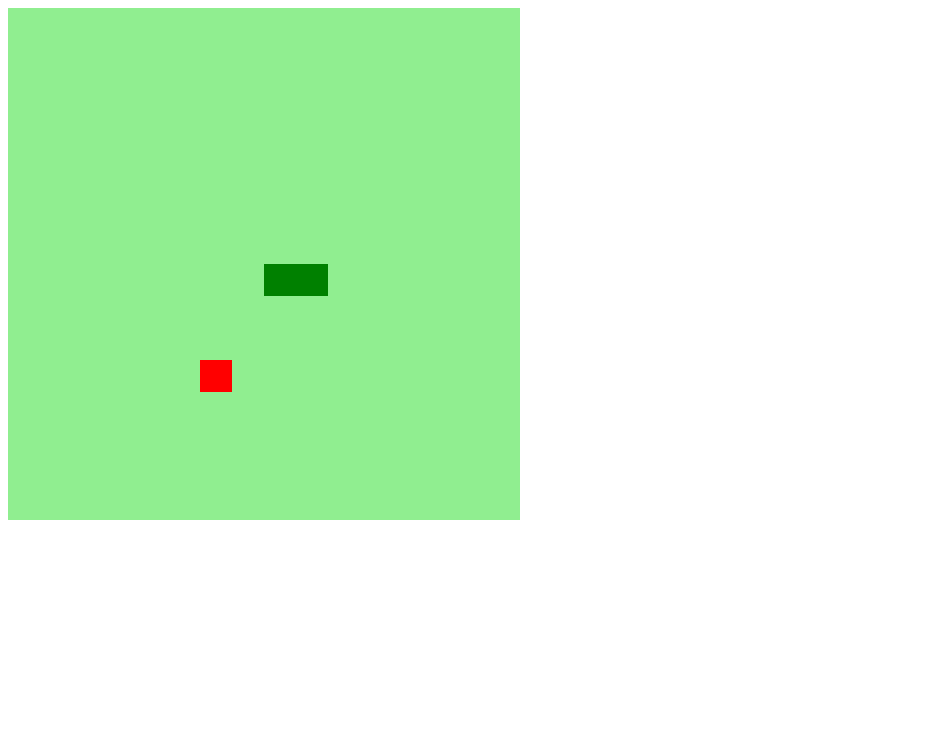
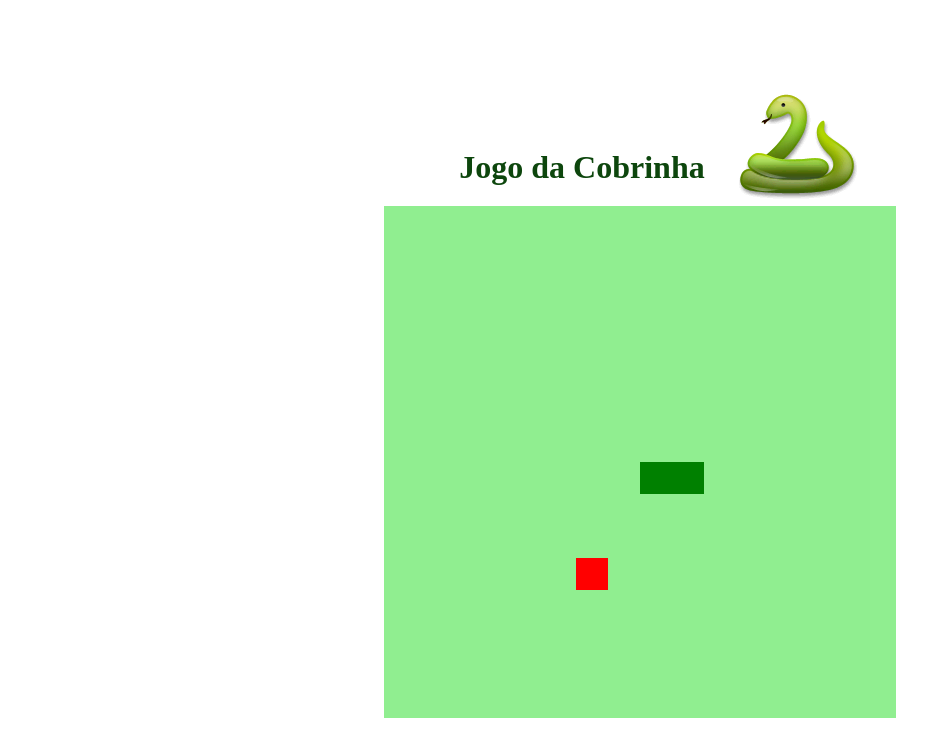
Before and after one commit to joseffreitasjr/Web-Developer, a plain HTML site: page Snake Game/index.html in a window 1280 px wide. Shown: the whole page, without its empty margins (0-951 px from the left). Drawn offline with Linux system fonts and the light colour scheme.

Commit message:
Add de imagem, formatação de estilo e correção erro no código para direcionar a cobrinha

```diff
--- a/Snake Game/index.html
+++ b/Snake Game/index.html
@@ -9,6 +9,7 @@
     <title>Snake Game</title>
 </head>
 <body>
+    <h1>Jogo da Cobrinha <img src="snake.png"></h1>
     <canvas id="snake" width="512" height="512"></canvas>
 </body>
 </html>
--- a/Snake Game/script.js
+++ b/Snake Game/script.js
@@ -33,11 +33,11 @@ function drawFood(){
 
 document.addEventListener('keydown', update);
 
-function update(event){
-    if(event.keycode == 37 && direction != "right") direction = "left";
-    if(event.keycode == 38 && direction != "down") direction = "up";
-    if(event.keycode == 39 && direction != "left") direction = "right";
-    if(event.keycode == 40 && direction != "up") direction = "down";
+function update (event){
+    if(event.keyCode == 37 && direction != "right") direction = "left";
+    if(event.keyCode == 38 && direction != "down") direction = "up";
+    if(event.keyCode == 39 && direction != "left") direction = "right";
+    if(event.keyCode == 40 && direction != "up") direction = "down";
 }
 
 function iniciarJogo(){
@@ -46,6 +46,13 @@ function iniciarJogo(){
     if(snake[0].x < 0 && direction == "left") snake[0].x = 16 * box;
     if(snake[0].y > 15 * box && direction == "down") snake[0].y = 0;
     if(snake[0].y < 0 && direction == "up") snake[0].y = 16 * box;
+
+    for(i = 1; i < snake.length; i++){
+        if(snake[0].x == snake[i].x && snake[0].y == snake[i].y){
+            clearInterval(jogo);
+            alert('Game Over :(');
+        }
+    }
 
     criarBG();
     criarCobrinha();
@@ -66,9 +73,6 @@ function iniciarJogo(){
         food.y = Math.floor(Math.random()* 15 + 1) * box;
     }
 
-
-
-
     let newHead = {
 
         x: snakeX,
--- a/Snake Game/style.css
+++ b/Snake Game/style.css
@@ -0,0 +1,21 @@
+body{
+    height: 95vh;
+    width: 95;
+    display: flex;
+    justify-content: center;
+    align-items: center;
+    flex-direction: column;
+    color: rgb(13, 70, 13);
+}
+
+h1{
+    padding: 0;
+    margin-left: 40px;
+    margin-bottom: 20px;
+}
+
+img{
+    padding: 0;
+    margin-bottom: -30px;
+    margin-left: 20px;
+}
```
Also changed, not shown: Snake Game/snake.png (added).
